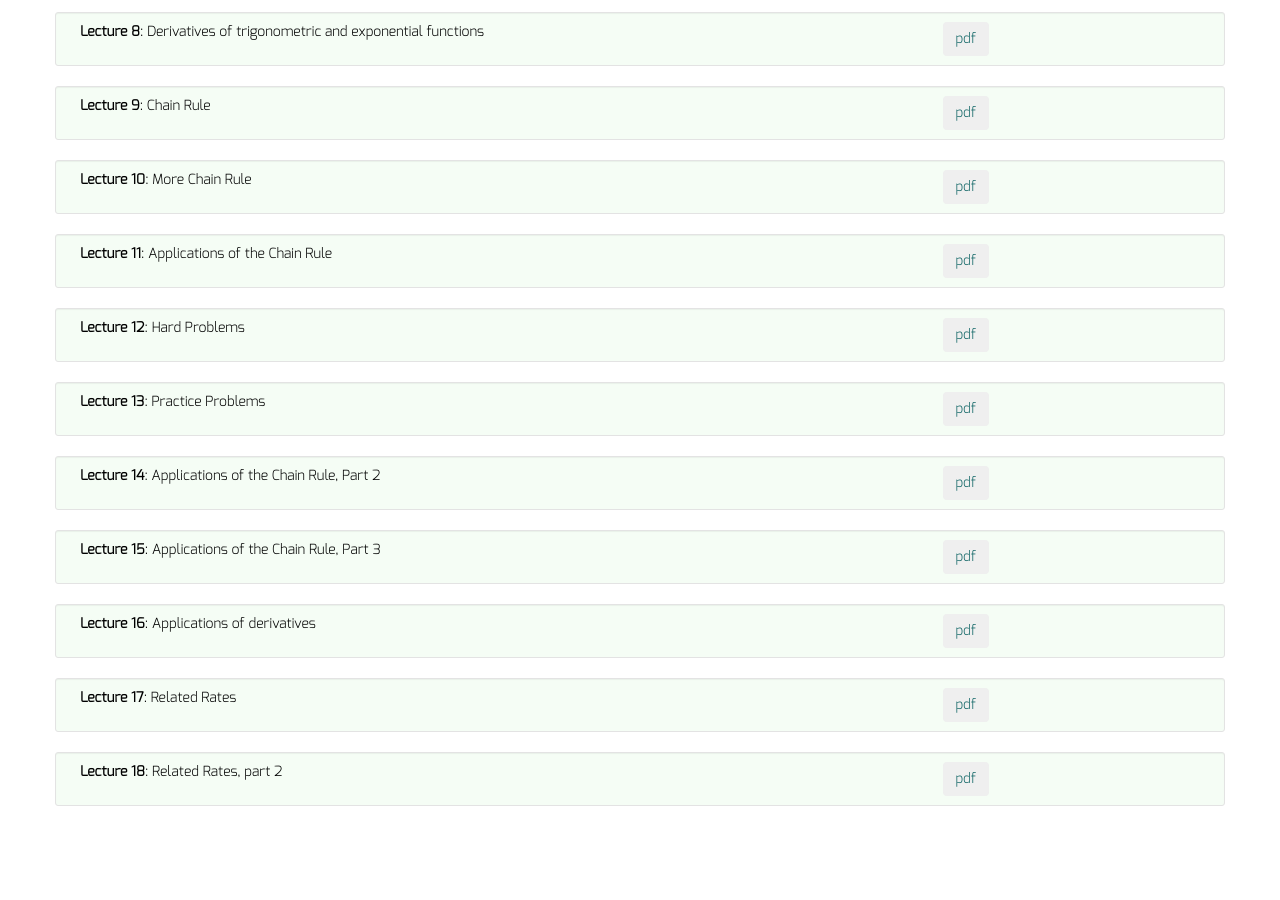
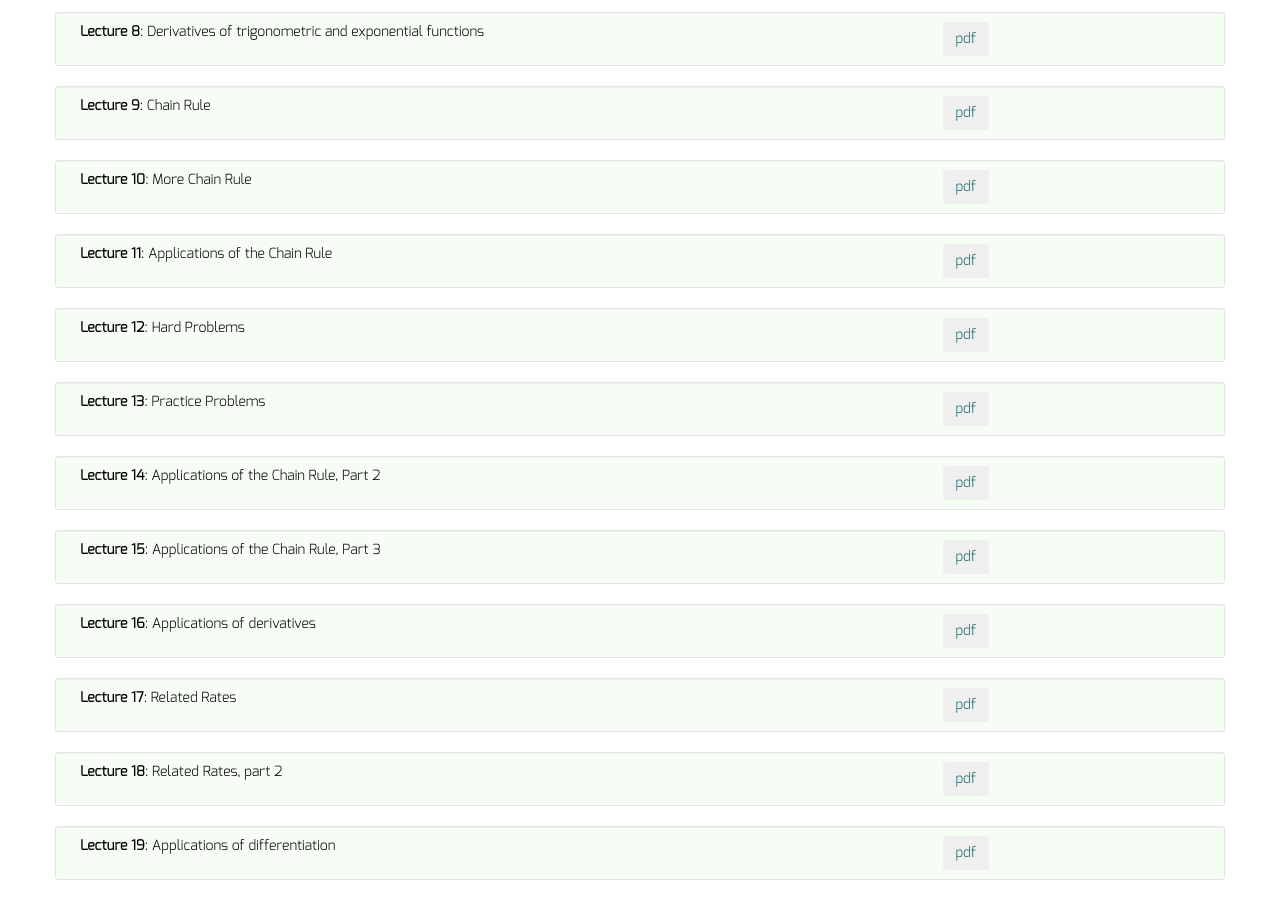
Before and after one commit to dkrashen/calc1, a Jekyll site: the page built from lectures/index.html, in a window 1280 px wide and 900 px high, scrolled down 788 px. Built offline with Jekyll 4.4.1, drawn with Linux system fonts in a browser that asks for light colours; before the commit the page ends 1614 px from its top, so only the background shows below that.

Commit message:
add lecture 19

```diff
--- a/_data/lectures.yml
+++ b/_data/lectures.yml
@@ -52,3 +52,6 @@
 - title: "Lecture 18"
   filename: "lecture18.pdf"
   description: "Related Rates, part 2"
+- title: "Lecture 19"
+  filename: "lecture19.pdf"
+  description: "Applications of differentiation"
```
Also changed, not shown: 1 other file.
